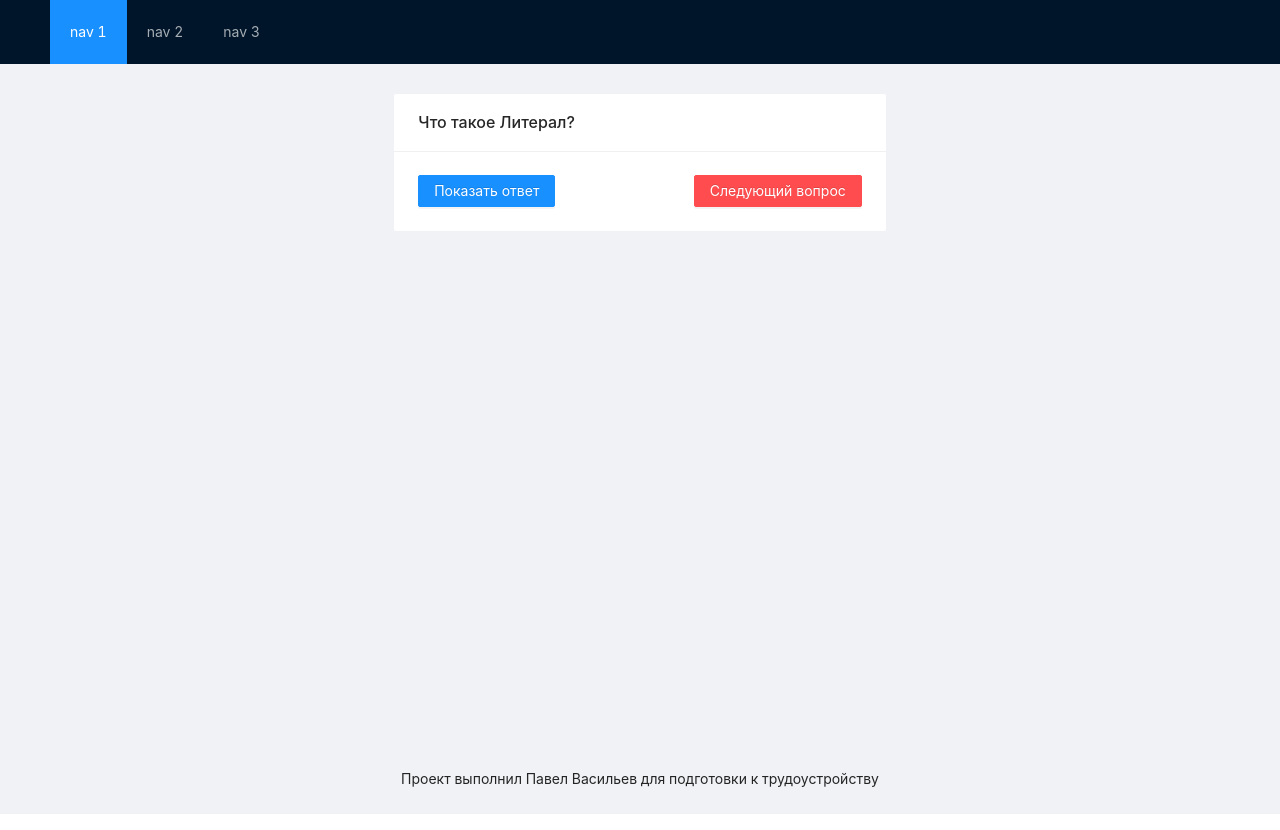
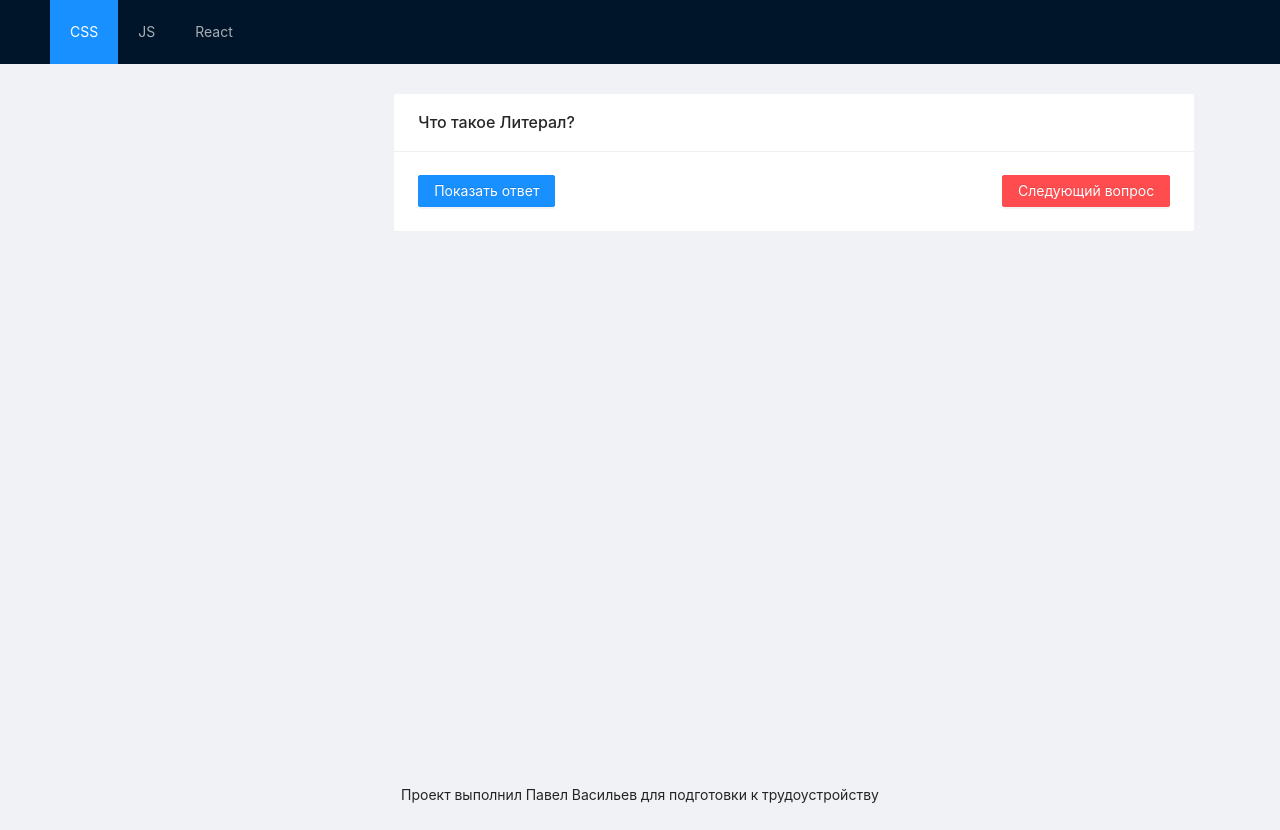
Before and after one commit to Mahoney-hub/interview-questions, a React (Create React App) app: page / in a window 1280 px wide. Built offline with nearby package versions, Linux system fonts and the light colour scheme.

Commit message:
changed the structure of the states

```diff
--- a/src/App.tsx
+++ b/src/App.tsx
@@ -1,32 +1,22 @@
 import React, {useState} from 'react';
-import {Layout, Menu, Breadcrumb, Row, Col, Button, Divider, Card} from 'antd';
-import {questions} from './questions';
-
-type RenderQuestionType = {
-    id: number
-    question: string
-    answer: string
-}
+import {Button, Card, Col, Layout, Menu, Row} from 'antd';
+import {QuestionType, TopicOfQuestionsType} from './types/types';
+import {renderQuestion} from './utils/functions';
 
 const App = () => {
     const {Header, Content, Footer} = Layout;
 
-    const renderQuestion = () => {
-        const min = 0;
-        const max = questions.length - 1;
-        return Math.floor(Math.random() * (max - min + 1)) + min;
+    const [topic, setTopic] = useState<TopicOfQuestionsType>('react')
+    const [answer, setAnswer] = useState<boolean>(false)
+    const [currentQuestion, setCurrentQuestion] = useState<QuestionType>(renderQuestion(topic))
+
+    const showAnswerHandler = () => {
+        setAnswer(!answer)
     }
 
-    const [text, setText] = useState<string>('none')
-    const [question, setQuestion] = useState<RenderQuestionType>(questions[renderQuestion()])
-
-    const showP = () => {
-        setText(text === 'none' ? 'block' : 'none')
-    }
-
-    const nextQuestion = () => {
-        setQuestion(questions[renderQuestion()])
-        setText('none')
+    const showNextQuestionHandler = () => {
+        setAnswer(false)
+        setCurrentQuestion(renderQuestion(topic))
     }
 
     return (
@@ -35,31 +25,34 @@ const App = () => {
                 <Header style={{position: 'fixed', zIndex: 1, width: '100%'}}>
                     <div className="logo"/>
                     <Menu theme="dark" mode="horizontal" defaultSelectedKeys={['1']}>
-                        <Menu.Item key="1">nav 1</Menu.Item>
-                        <Menu.Item key="2">nav 2</Menu.Item>
-                        <Menu.Item key="3">nav 3</Menu.Item>
+                        <Menu.Item key="1">CSS</Menu.Item>
+                        <Menu.Item key="2">JS</Menu.Item>
+                        <Menu.Item key="3">React</Menu.Item>
                     </Menu>
                 </Header>
-                <Content className="site-layout" style={{padding: '0 50px', marginTop: 64, height: '85vh'}}>
+                <Content className="site-layout" style={{padding: '0 50px', marginTop: 64, height: '87vh'}}>
                     <Row justify={'center'} style={{marginTop: 30}}>
                         <Col span={10}>
-                            <Card
-                                hoverable
-                                title={question.question}
-                                bordered={false}
+                            <Card style={{width: 800}}
+                                  hoverable
+                                  title={currentQuestion.question}
+                                  bordered={false}
                             >
-                                <p style={{display: text, fontSize: '20px'}}>{question.answer}</p>
+                                {answer && <p style={{fontSize: '20px'}}>{currentQuestion.answer}</p>}
                                 <div style={{display: 'flex', justifyContent: 'space-between'}}>
-                                    <Button type="primary" onClick={showP}>Показать ответ</Button>
-                                    <Button type="primary" danger onClick={nextQuestion}>Следующий вопрос</Button>
+                                    <Button type="primary" onClick={showAnswerHandler}>
+                                        Показать ответ
+                                    </Button>
+                                    <Button type="primary" danger onClick={showNextQuestionHandler}>
+                                        Следующий вопрос
+                                    </Button>
                                 </div>
                             </Card>
                         </Col>
                     </Row>
                 </Content>
                 <Footer style={{textAlign: 'center'}}>
-                    Проект выполнил Павел Васильев для подготовки к
-                    трудоустройству
+                    Проект выполнил Павел Васильев для подготовки к трудоустройству
                 </Footer>
             </Layout>
         </div>
--- a/src/questions.ts
+++ b/src/questions.ts
@@ -1,4 +1,20 @@
-export const questions = [
+export const questionsCSS = [
+    {
+        id: 1,
+        question: 'Что такое CSS',
+        answer: 'CSS - каскадные таблицы стили. Нужны для стилизации интерфейса'
+    }
+]
+
+export const questionsJS = [
+    {
+        id: 1,
+        question: 'Для чего нужен JS',
+        answer: 'JavaScript используется для того, чтобы делать страницы интерактивными, то есть дать пользователю возможность взаимодействовать с элементами. Когда страницы могут реагировать на какие-то действия, это делает их интереснее.'
+    }
+]
+
+export const questionsReact = [
     {
         id: 1,
         question: 'Отличие React от Angular',
--- /dev/null
+++ b/src/types/types.ts
@@ -0,0 +1,7 @@
+export type QuestionType = {
+    id: number
+    question: string
+    answer: string
+}
+
+export type TopicOfQuestionsType = 'css' | 'js' | 'react'
--- /dev/null
+++ b/src/utils/functions.ts
@@ -0,0 +1,21 @@
+import {TopicOfQuestionsType} from '../types/types';
+import {questionsCSS, questionsJS, questionsReact} from '../questions';
+
+export const renderQuestion = (value: TopicOfQuestionsType) => {
+    let questions = []
+    switch (value) {
+        case 'css':
+            questions = questionsCSS
+            break
+        case 'js':
+            questions = questionsJS
+            break
+        case 'react':
+            questions = questionsReact
+            break
+    }
+    const min = 0;
+    const max = questions.length - 1;
+    const random = Math.floor(Math.random() * (max - min + 1)) + min;
+    return questions[random]
+}
```
